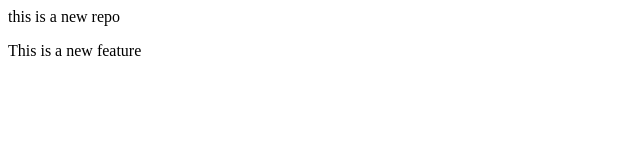
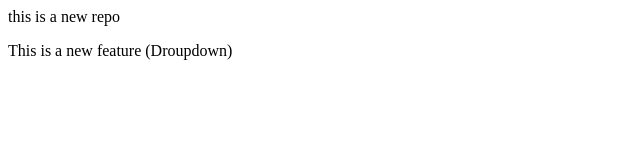
Before and after one commit to Ecocoder0711/Localrepo, a plain HTML site: page index.html in a window 1280 px wide. Shown: the full height of the page, 0-640 px from the left. Drawn offline with Linux system fonts and the light colour scheme.

Commit message:
Add Droupdown

```diff
--- a/index.html
+++ b/index.html
@@ -1,2 +1,2 @@
 <p>this is a new repo </p>
-<p>This is a new feature </p>
+<p>This is a new feature (Droupdown)</p>
```
